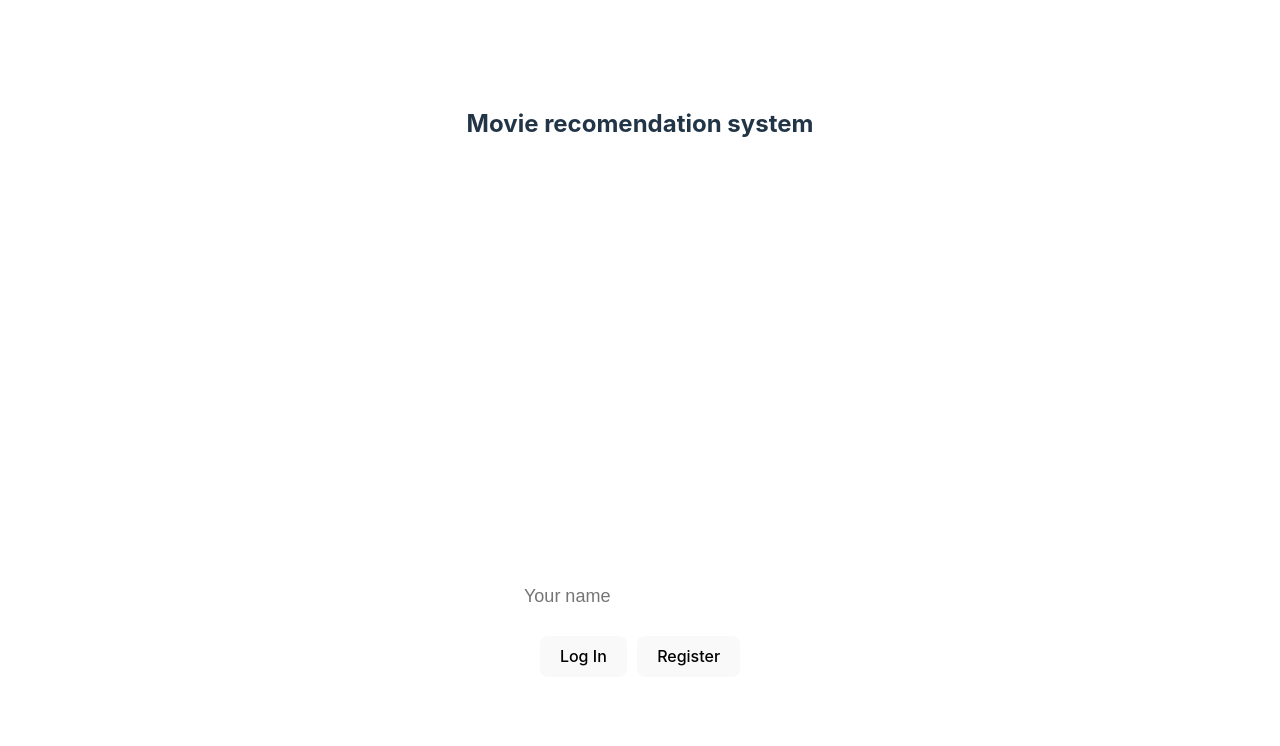
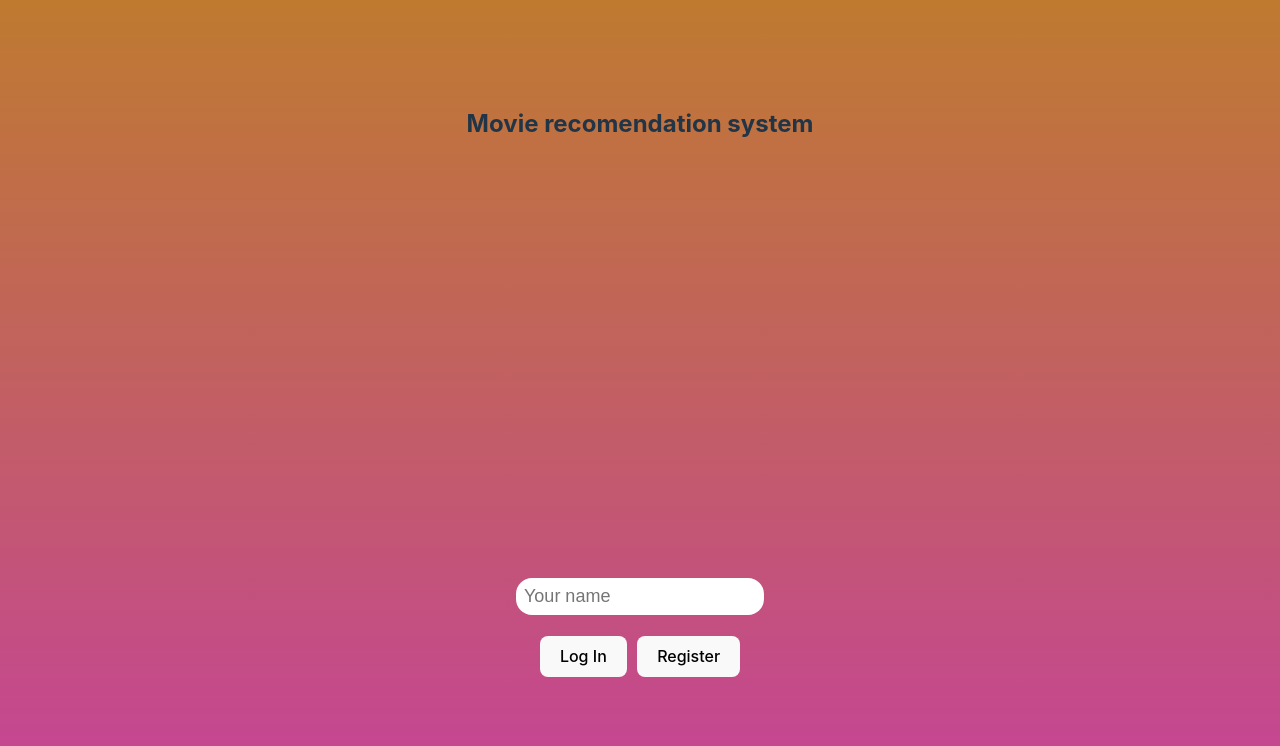
Before and after one commit to AlexStavrev/RecommendationsSolution, a React (Vite) app in the folder client/: page / in a window 1280 px wide. Shown: the top 746 px of the page. Built offline with nearby package versions, Linux system fonts and the light colour scheme.

Commit message:
background color changed

```diff
--- a/client/src/App.jsx
+++ b/client/src/App.jsx
@@ -20,6 +20,7 @@ function App() {
 
   const authorize = async () => {
     var response = await logIn(name);
+    console.log(response)
     if (response == null) {
       setOpen(true);
     } else {
@@ -47,7 +48,7 @@ function App() {
           <>
             <h2>Movie recomendation system</h2>
             <div className="logo">
-              {/* <img src="public/logo.png" className="logo" alt="Movie logo" /> */}
+              {/* <img src="public/neo4j.svg" className="logo" alt="Movie logo" /> */}
             </div>
             <div className="card">
               <Snackbar
--- a/client/src/index.css
+++ b/client/src/index.css
@@ -29,6 +29,9 @@ body {
   place-items: center;
   min-width: 320px;
   min-height: 100vh;
+  background: linear-gradient(0deg, rgba(203, 13, 255, 0.5) 0%, rgba(119, 28, 176, 0) 100%), rgba(191, 122, 48, 1) 0% !important;
+  background-image: url(public/moviepattern.svg);
+  background-size: cover;
 }
 
 h1 {
```
Also changed, not shown: client/public/neo4j.svg (added).
